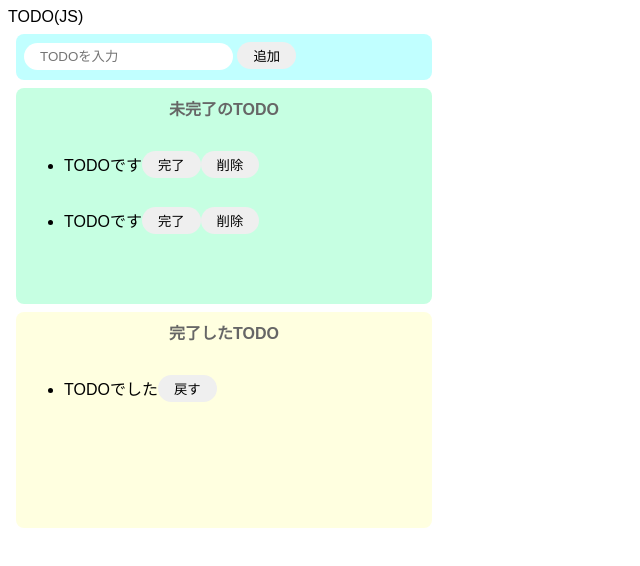
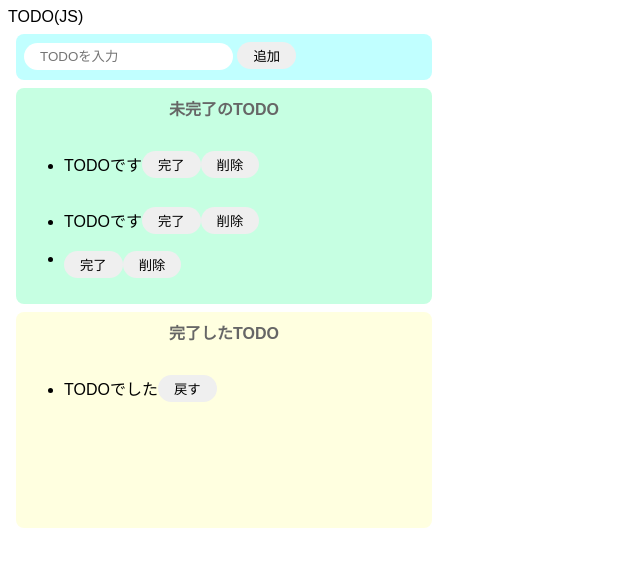
Before and after one commit to Satoshi-Tb/tod-js-app3, a website built with Parcel: page index.html in a window 1280 px wide. Both pictures are taken after a click on the button "追加". Shown: the whole page, without its empty margins (0-640 px from the left). Built offline with nearby package versions, Linux system fonts and the light colour scheme.

Commit message:
ADD Add-Function

```diff
--- a/index.html
+++ b/index.html
@@ -9,12 +9,12 @@
 
   <body>
     <div class="input-area">
-      <input placeholder="TODOを入力" />
-      <button>追加</button>
+      <input id="add-text" placeholder="TODOを入力" />
+      <button id="add-button">追加</button>
     </div>
     <div class="incomplete-area">
       <p class="title">未完了のTODO</p>
-      <ul>
+      <ul id="incomplete-list">
         <li>
           <div class="list-row">
             <p>TODOです</p>
--- a/src/index.js
+++ b/src/index.js
@@ -1 +1,41 @@
 import "./styles.css";
+
+const onClickAdd = () => {
+  const inputText = document.getElementById("add-text").value;
+  document.getElementById("add-text").value = "";
+
+  // li生成
+  const li = document.createElement("li");
+
+  // div生成
+  const div = document.createElement("div");
+  div.className = "list-row";
+
+  const p = document.createElement("p");
+  p.innerText = inputText;
+
+  const completeButton = document.createElement("button");
+  completeButton.innerText = "完了";
+  completeButton.addEventListener("click", () => {
+    alert("完了");
+  });
+
+  const deleteButton = document.createElement("button");
+  deleteButton.innerText = "削除";
+  deleteButton.addEventListener("click", () => {
+    alert("削除");
+  });
+
+  li.appendChild(div);
+  div.appendChild(p);
+  div.appendChild(completeButton);
+  div.appendChild(deleteButton);
+
+  document.getElementById("incomplete-list").appendChild(li);
+
+  //console.log(li);
+};
+
+document
+  .getElementById("add-button")
+  .addEventListener("click", () => onClickAdd());
```
